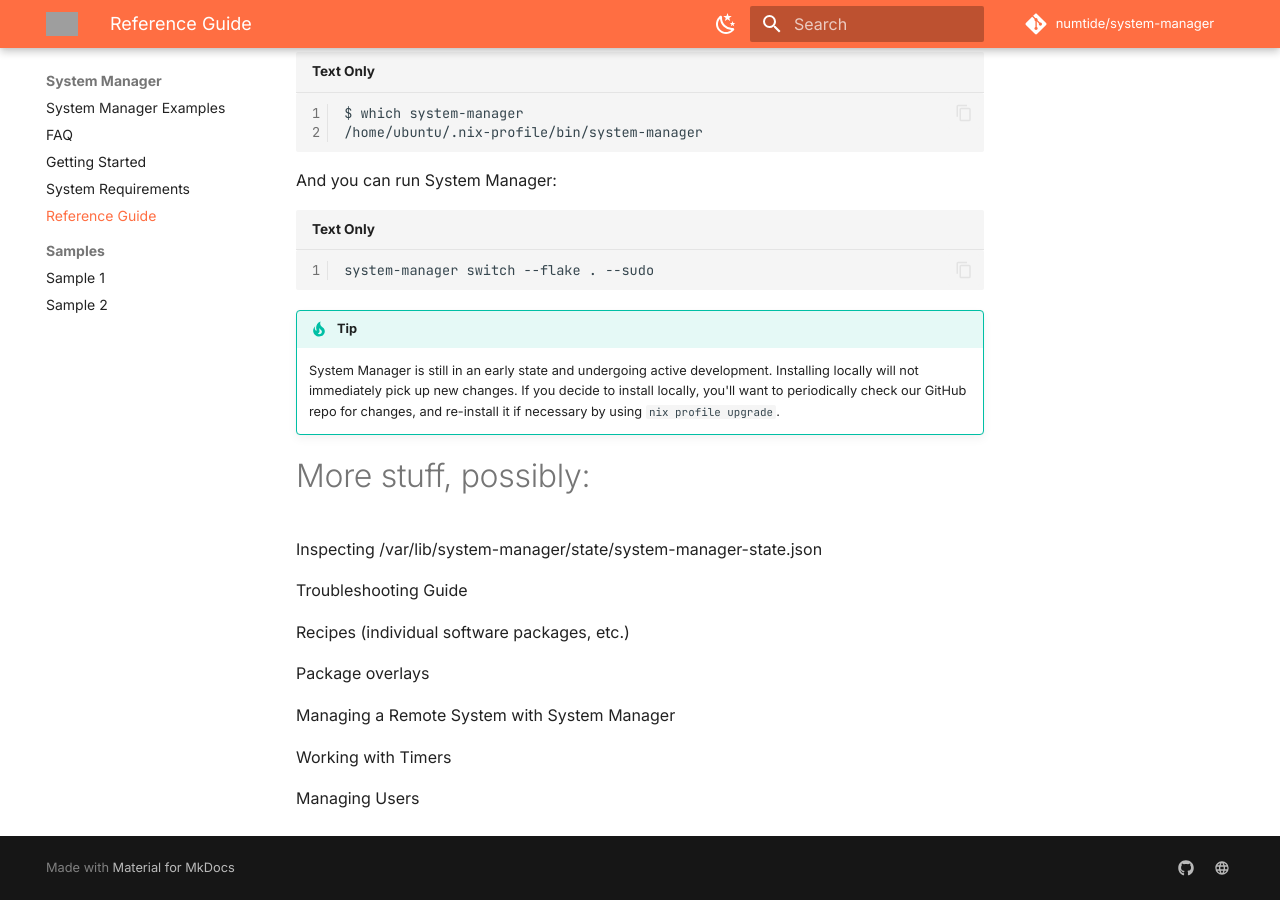
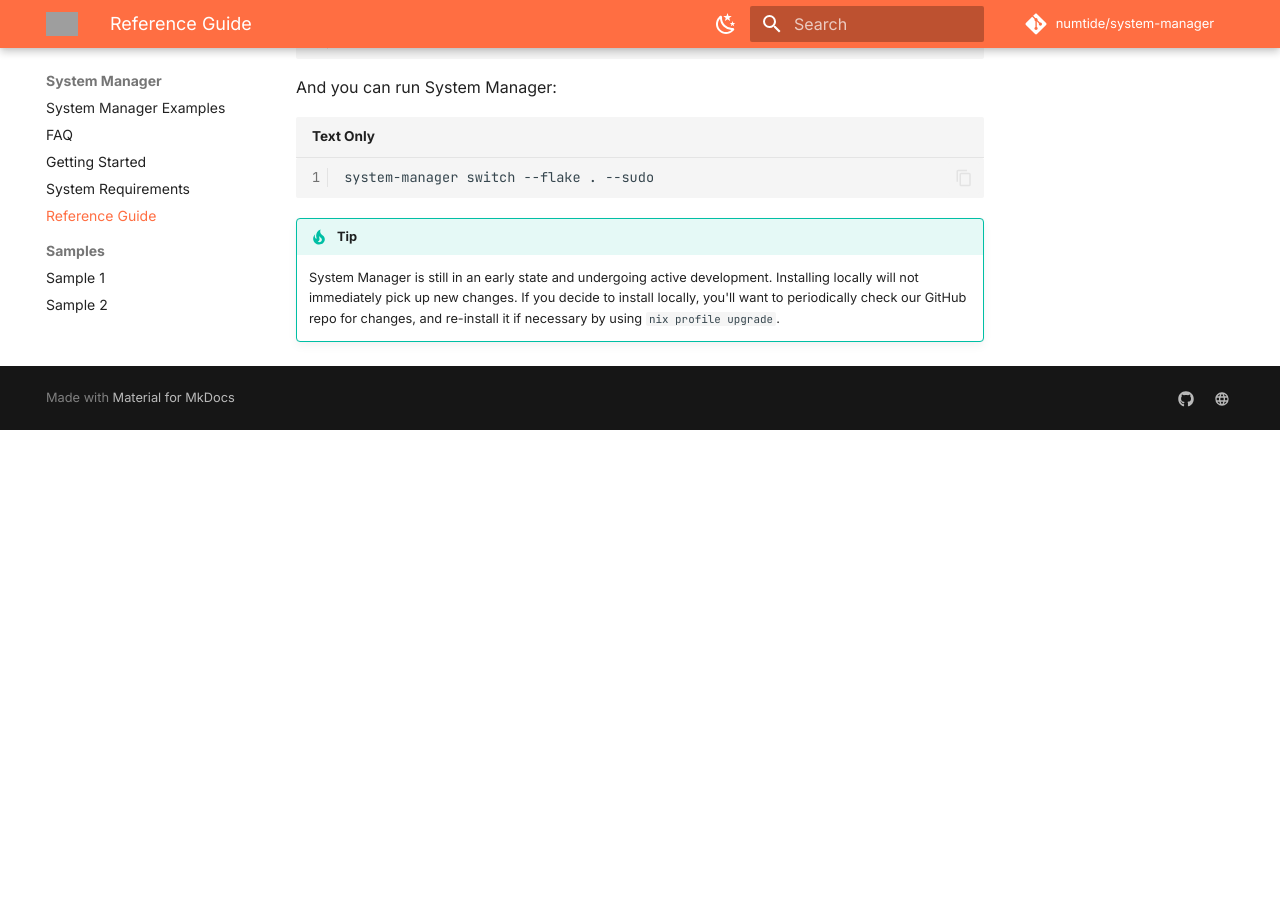
Before and after one commit to numtide/system-manager, an MkDocs documentation site: the page built from documentation/docs/reference-guide.md, in a window 1280 px wide and 900 px high, scrolled down 50977 px. Built offline with MkDocs 1.6.1 and Material for MkDocs 9.7.7, drawn with Linux system fonts in a browser that asks for light colours; comment, search, counter and statistics services are not loaded; after the commit the page ends 51407 px from its top, so only the background shows below that; some of the changed text lies outside the part shown; grey boxes are pictures that could not be loaded.

Commit message:
Removed extra comments

```diff
--- a/documentation/docs/reference-guide.md
+++ b/documentation/docs/reference-guide.md
@@ -2040,20 +2038,3 @@ system-manager switch --flake . --sudo
 
 !!! Tip
     System Manager is still in an early state and undergoing active development. Installing locally will not immediately pick up new changes. If you decide to install locally, you'll want to periodically check our GitHub repo for changes, and re-install it if necessary by using `nix profile upgrade`.
-
-
-# More stuff, possibly:
-
-Inspecting /var/lib/system-manager/state/system-manager-state.json
-
-Troubleshooting Guide
-
-Recipes (individual software packages, etc.)
-
-Package overlays
-
-Managing a Remote System with System Manager
-
-Working with Timers
-
-Managing Users
```
Also changed, not shown: other parts of documentation/docs/reference-guide.md (+0 -2 lines).
